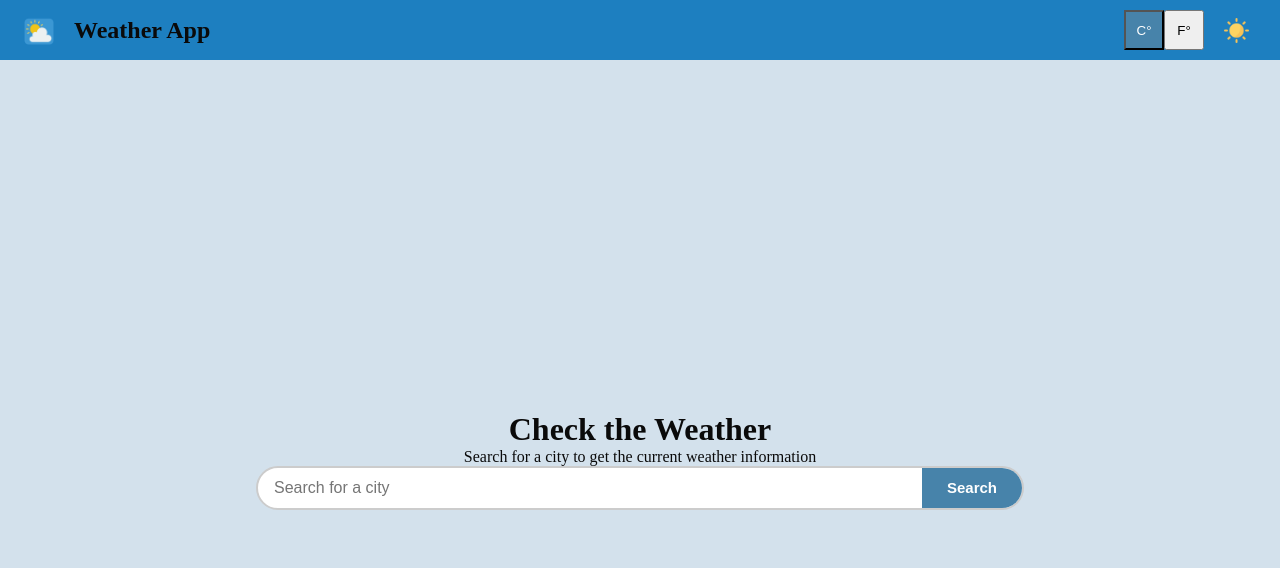
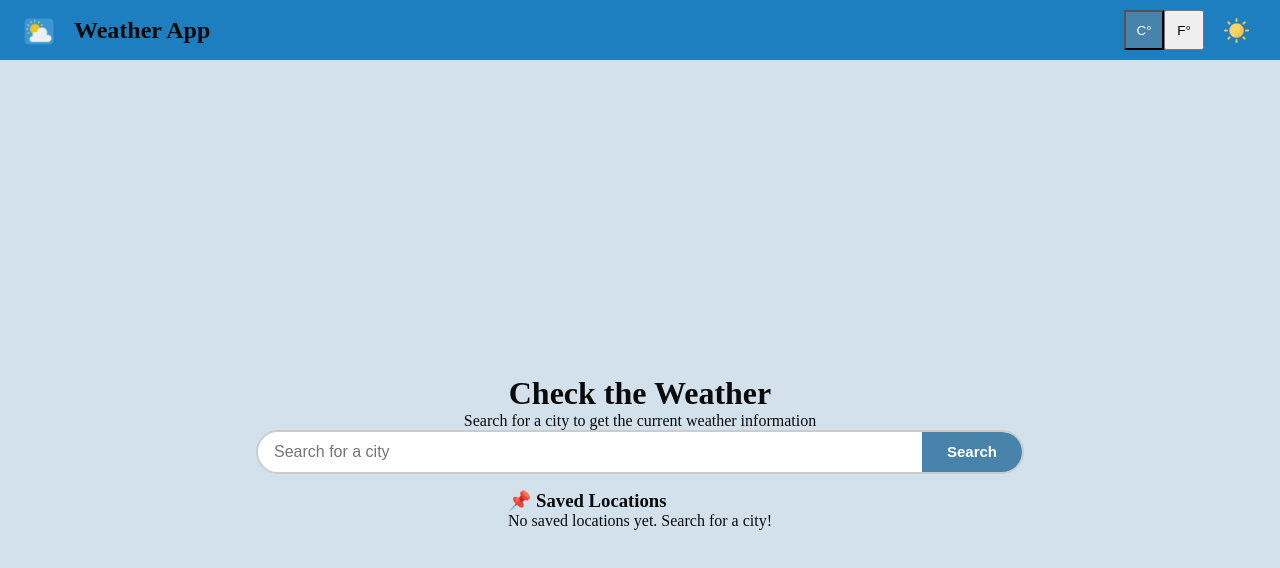
Before and after one commit to Neliswa084/react-weather-app, a React (Vite) app: page / in a window 1280 px wide. Shown: the top 568 px of the page. Built offline with nearby package versions, Linux system fonts and the light colour scheme.

Commit message:
Done with saved Location , added local storage for saved Location

```diff
--- a/src/Components/SavedLocation/SavedLocation.tsx
+++ b/src/Components/SavedLocation/SavedLocation.tsx
@@ -1,17 +1,30 @@
 import styles from './SavedLocation.module.css'
 import { SavedLocationCard } from './SavedLocationCard'
+import { useNavigate } from 'react-router'
 
 export const SavedLocation = () => {
+  const navigate = useNavigate ()
+ const savedCities: string[] = JSON.parse(localStorage.getItem('savedCities') || '[]')
+
+
   return (
   <>
-   <div className={styles['saved-container']}>
-     <h3>📌 Saved Locations</h3>
-    <div className={styles['cards-row']}>
-    <SavedLocationCard city="Cape Town" temperature="18°" condition="Cloudy⛅" />
-      <SavedLocationCard city="Durban" temperature="28°" condition="Sunny☀️" />
-      <SavedLocationCard city="PMB" temperature="24°" condition="Sunny☀️" />
+    <div className={styles['saved-container']}>
+      <h3>📌 Saved Locations</h3>
+      <div className={styles['cards-row']}>
+        {savedCities.length === 0 ? (
+          <p>No saved locations yet. Search for a city!</p>
+        ) : (
+          savedCities.map((city) => (
+            <SavedLocationCard
+              key={city}
+              city={city}
+              onClick={() => navigate(`/weather/${city}`)}
+            />
+          ))
+        )}
       </div>
-</div>
+    </div>
   </>
   )
 }
--- a/src/Components/SavedLocation/SavedLocationCard.tsx
+++ b/src/Components/SavedLocation/SavedLocationCard.tsx
@@ -4,17 +4,16 @@ import { Text } from '../Text/Text'
 
 type SavedLocationCardProps = {
   city: string
-  temperature: string
-  condition: string
+   onClick: () => void
 }
-
-export const SavedLocationCard:React.FC<SavedLocationCardProps> = ({ city, temperature, condition }) => {
+export const SavedLocationCard:React.FC<SavedLocationCardProps> = ({ city,onClick }) => {
   return (
 
-    <Card>
-      <Text variant={'h2'}>{city}</Text>
-      <Text variant={'h3'}>{temperature}</Text>
-      <Text variant={'h4'}>{condition}</Text>
-    </Card>
+     <div onClick={onClick} style={{ cursor: 'pointer' }}>
+      <Card>
+        <Text variant='h2'>{city}</Text>
+        <Text variant='p'>Tap to view weather</Text>
+      </Card>
+    </div>
   )
 }
--- a/src/pages/SearchPage.tsx
+++ b/src/pages/SearchPage.tsx
@@ -1,4 +1,6 @@
 
+import { SavedLocation } from '../Components/SavedLocation/SavedLocation'
+import { SavedLocationCard } from '../Components/SavedLocation/SavedLocationCard'
 import { Searchbar } from '../Components/Search/Searchbar'
 
 
@@ -8,6 +10,7 @@ export const SearchPage = () => {
         <h1> Check the Weather</h1>
         <p>Search for a city to get the current weather information</p>
         <Searchbar />
+        <SavedLocation />
     </div>
   )
 }
--- a/src/pages/WeatherPage.tsx
+++ b/src/pages/WeatherPage.tsx
@@ -65,6 +65,11 @@ useEffect(() => {
   weatherCondition: data.weather[0].description,
   weatherIcon: `https://openweathermap.org/img/wn/${data.weather[0].icon}@2x.png`
 })
+const savedCities: string[] = JSON.parse(localStorage.getItem('savedCities') || '[]')
+if (city && !savedCities.includes(city)) {
+  savedCities.push(city)
+  localStorage.setItem('savedCities', JSON.stringify(savedCities))
+}
   setHourlyData(
         forecastJson.days[0].hours.map((hourly: any) => ({
           time: hourly.datetime,
```
